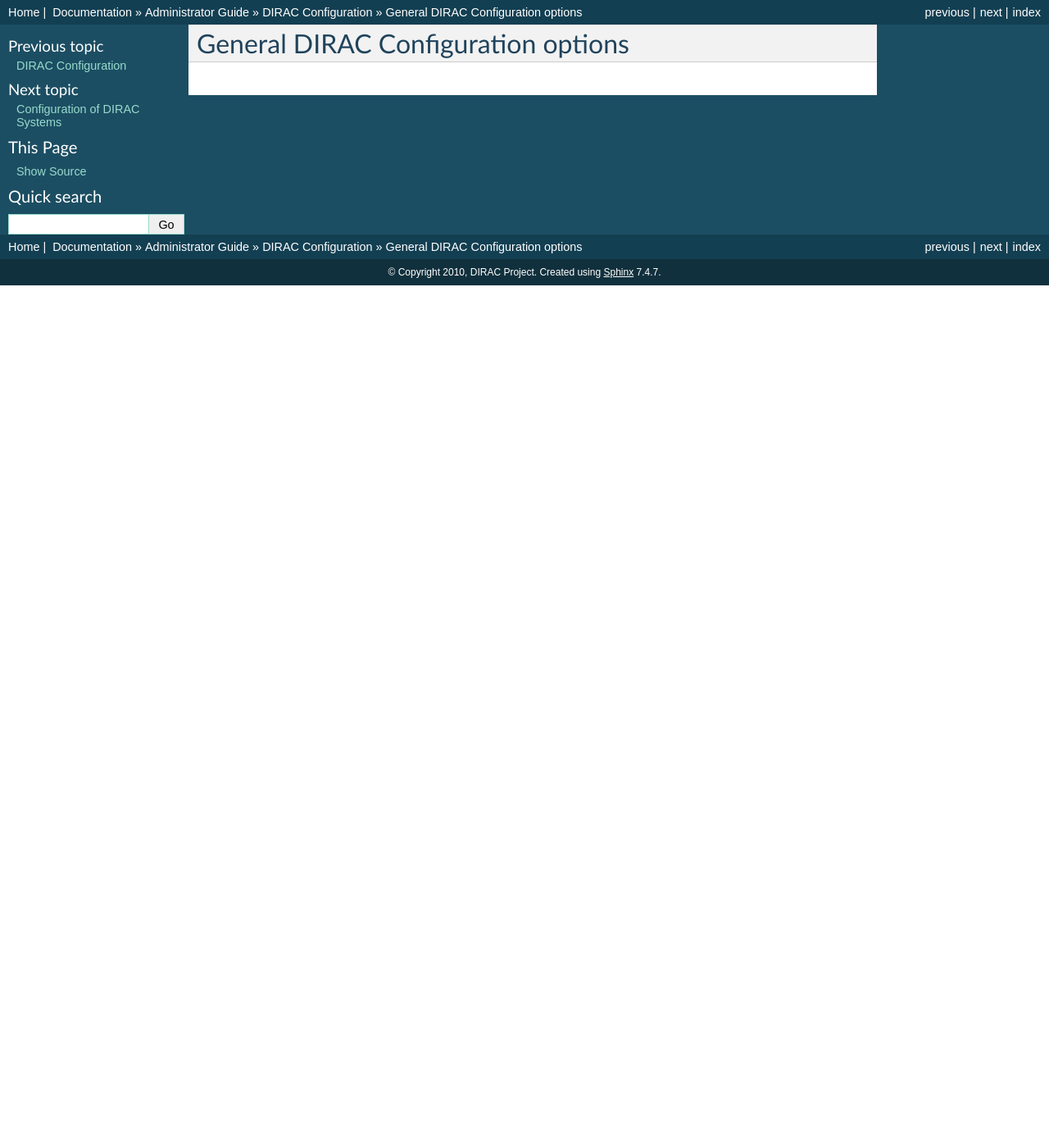
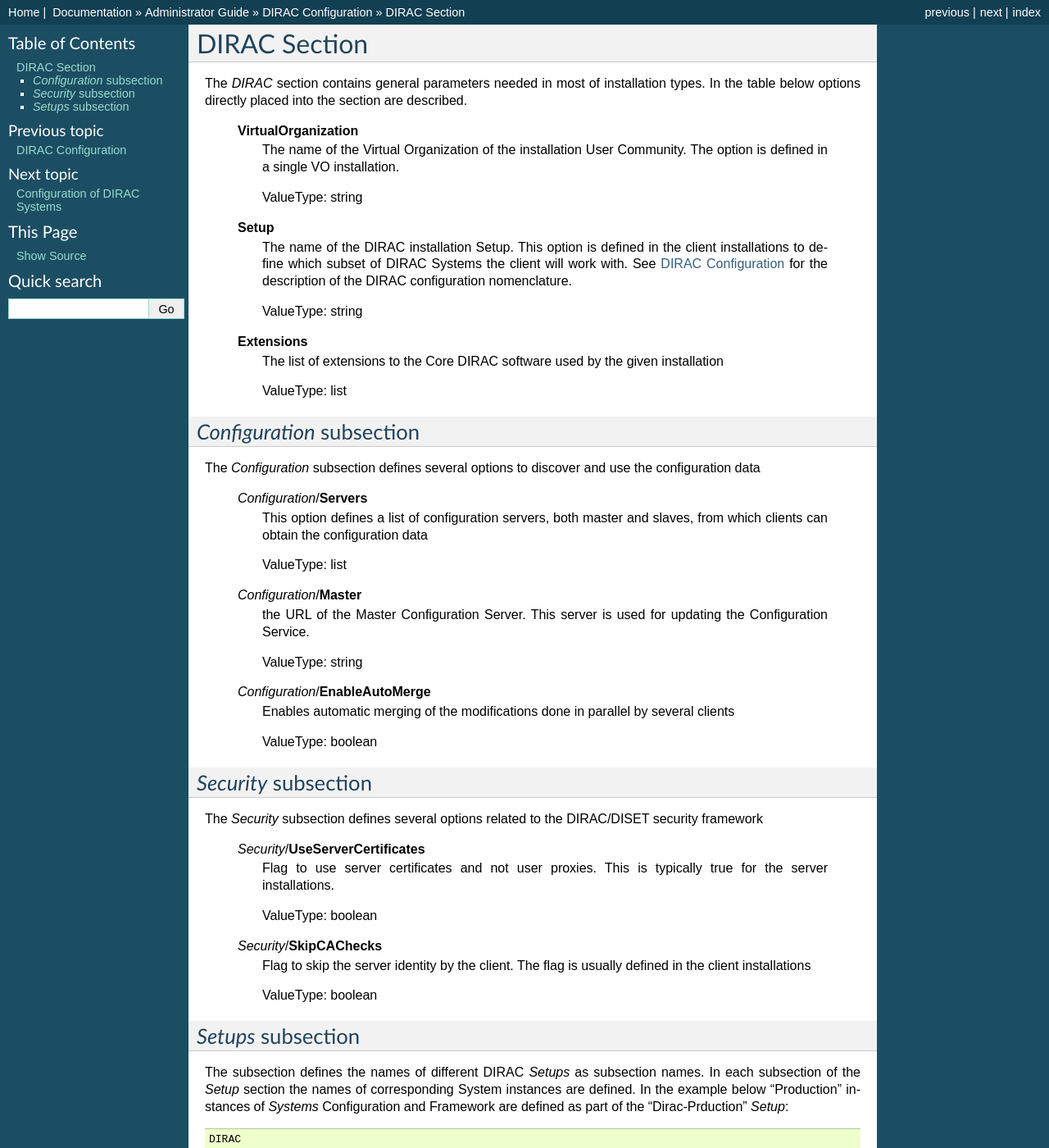
Before and after one commit to atsareg/DIRACDocs, a Sphinx documentation site: the page built from source/AdministratorGuide/Configuration/GeneralSetup/index.rst, in a window 1280 px wide and 1400 px high. Shown: the whole window at 82% size. Built offline with Sphinx 7.4.7, drawn with Linux system fonts in a browser that asks for light colours; some of the changed text lies outside the part shown.

Commit message:
More on configuration
git-svn-id: https://dirac-grid.googlecode.com/svn/Docs/trunk/Docs/DIRAC@325 9d024332-2c92-11df-8474-0f70896a4c6b

```diff
--- a/source/AdministratorGuide/Configuration/ConfigurationStructure/index.rst
+++ b/source/AdministratorGuide/Configuration/ConfigurationStructure/index.rst
@@ -1,3 +1,5 @@
+.. _dirac-cs-structure:
+
 ===================================
 DIRAC Configuration
 ===================================
--- a/source/AdministratorGuide/Configuration/GeneralSetup/index.rst
+++ b/source/AdministratorGuide/Configuration/GeneralSetup/index.rst
@@ -1,5 +1,82 @@
 .. _dirac-general-cs:
 
 =====================================
-General DIRAC Configuration options
+DIRAC Section
 =====================================
+
+The *DIRAC* section contains general parameters needed in most of installation types.
+In the table below options directly placed into the section are described.
+
+  **VirtualOrganization**
+    The name of the Virtual Organization of the installation User Community. The option is defined
+    in a single VO installation.
+
+    ValueType: string
+
+  **Setup**
+    The name of the DIRAC installation Setup. This option is defined in the client installations
+    to define which subset of DIRAC Systems the client will work with. See :ref:`dirac-cs-structure`
+    for the description of the DIRAC configuration nomenclature.
+
+    ValueType: string
+
+  **Extensions**
+    The list of extensions to the Core DIRAC software used by the given installation
+
+    ValueType: list
+
+*Configuration* subsection
+----------------------------
+
+The *Configuration* subsection defines several options to discover and use the configuration data
+
+  *Configuration*/**Servers**
+    This option defines a list of configuration servers, both master and slaves, from which clients can
+    obtain the configuration data
+
+    ValueType: list
+
+  *Configuration*/**Master**
+    the URL of the Master Configuration Server. This server is used for updating the Configuration Service.
+
+    ValueType: string
+
+  *Configuration*/**EnableAutoMerge**
+    Enables automatic merging of the modifications done in parallel by several clients
+
+    ValueType: boolean
+
+*Security* subsection
+------------------------
+
+The *Security* subsection defines several options related to the DIRAC/DISET security framework
+
+  *Security*/**UseServerCertificates**
+    Flag to use server certificates and not user proxies. This is typically true for the server
+    installations.
+
+    ValueType: boolean
+
+  *Security*/**SkipCAChecks**
+    Flag to skip the server identity by the client. The flag is usually defined in the client installations
+
+    ValueType: boolean
+
+*Setups* subsection
+-----------------------
+
+The subsection defines the names of different DIRAC *Setups* as subsection names. In each subsection of the *Setup* section
+the names of corresponding System instances are defined. In the example below "Production" instances of *Systems*
+Configuration and Framework are defined as part of the "Dirac-Prduction" *Setup*::
+
+  DIRAC
+  {
+    Setups
+    {
+      Dirac-Production
+      {
+        Configuration = Production
+        Framework = Production
+      }
+    }
+  }
```
